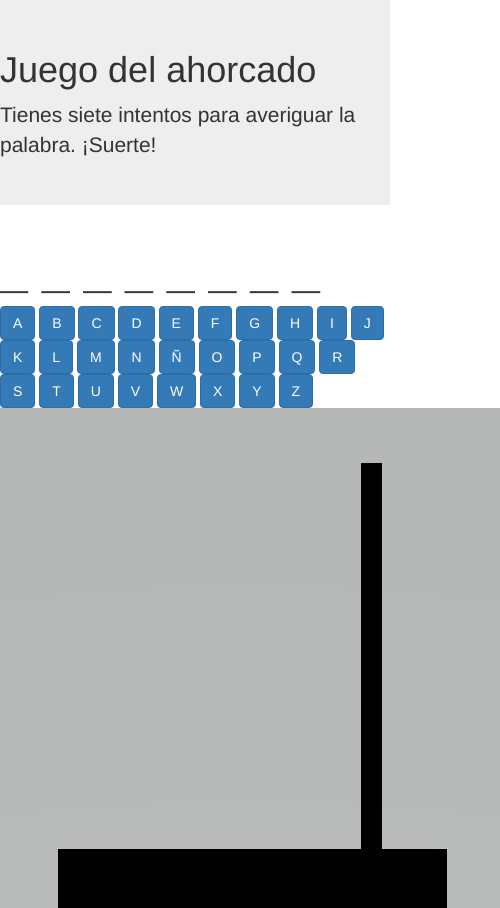
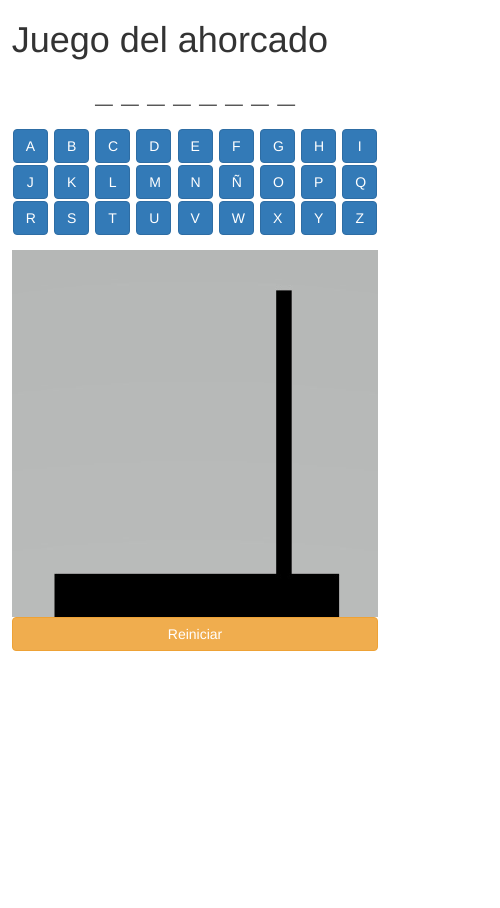
Before and after one commit to rseoane/ahorcado-ph, a plain HTML site: page platforms/browser/www/index.html in a window 390 px wide. Shown: the whole page, 500 px wide, since content can reach past the window. After the commit the page ends 844 px from the top, so only its background shows below. Drawn offline with Linux system fonts and the light colour scheme; files whose address does not match are found by name.

Commit message:
Remaquetado completo

```diff
--- a/platforms/browser/www/index.html
+++ b/platforms/browser/www/index.html
@@ -8,27 +8,57 @@
 
 		<!-- CSS de Bootstrap -->
 		<link href="css/bootstrap.min.css" rel="stylesheet" >
-
-		<!-- librerías opcionales que activan el soporte de HTML5 para IE8 -->
-		<!--[if lt IE 9]>
-			<script src="https://oss.maxcdn.com/libs/html5shiv/3.7.0/html5shiv.js"></script>
-			<script src="https://oss.maxcdn.com/libs/respond.js/1.4.2/respond.min.js"></script>
-		<![endif]-->
 		<style>
+                    body{
+                        margin: 0 3vw;
+                        height: 100vh;
+                        display: -webkit-box;
+                        display: -ms-flexbox;
+                        display: flex;
+                        -webkit-box-orient: vertical;
+                        -webkit-box-direction: normal;
+                            -ms-flex-direction: column;
+                                flex-direction: column;
+                    }
+                    #palabra{
+                        text-align: center;
+                    }
                     .letra{
 			position: relative;
-				font-size: 50px;
+			font-size: 8vw;
 			font-weight: 700;
+                    }
+                    #alfabeto{
+                        margin: 1em 0;
+                        display: -webkit-box;
+                        display: -ms-flexbox;
+                        display: flex;
+                        -ms-flex-wrap: wrap;
+                            flex-wrap: wrap;
+                        -webkit-box-pack: justify;
+                           -ms-flex-pack: justify;
+                         justify-content: space-between;
+                        -ms-flex-line-pack: justify;
+                             align-content: space-between;
+                    }
+                    #alfabeto .btn{
+                        width: 2.5em;
+                        margin: 1px;
+                    }
+                    #ahorcado{
+                        max-width: 100%;
+                    }
+                    #ahorcado img{
+                       max-width: 100%;
                     }
 		</style>
 	</head>
 	<body>
-		<header class="jumbotron">
+            <header>
 		<h1>Juego del ahorcado</h1>
-			<p>Tienes siete intentos para averiguar la palabra. ¡Suerte!</p>
+                <div id="palabra"></div>
             </header>
-		<main>
-			<div id="palabra" class="center-block"></div>
+
             <div id="alfabeto">
 		<button class="btn btn-primary" data-letra="a|á">A</button>
 		<button class="btn btn-primary" data-letra="b">B</button>
@@ -69,14 +99,8 @@
 		<img id="img7" src="img/ahorcado7.png">
 		<img id="img8" src="img/ahorcado8.png">
             </figure>
-		</main>
-		<!-- Librería jQuery requerida por los plugins de JavaScript -->
-		<script
-		src="js/jquery-3.2.1.min.js"></script>
-
-		<!-- Todos los plugins JavaScript de Bootstrap (también puedes
-			incluir archivos JavaScript individuales de los únicos
-			plugins que utilices) -->
+            <button id="reinicio" class="btn btn-warning">Reiniciar</button>
+            <script src="js/jquery-3.2.1.min.js"></script>
             <script type="text/javascript" src="js/cordova.js"></script>
             <script src="js/bootstrap.min.js" ></script>
             <script src="js/diccionario.js"></script>
@@ -120,6 +144,7 @@
 						});
 					};
 				});
+                                $('#reinicio').click(init);
 			};
 
 		</script>
```
Also changed, not shown: config.xml (+5 -4 lines), platforms/browser/config.xml (+5 -4 lines), platforms/browser/www/config.xml (+5 -4 lines), www/index.html (+44 -19 lines), 2 other files. Lines whose indentation alone changed are shown as unchanged.
